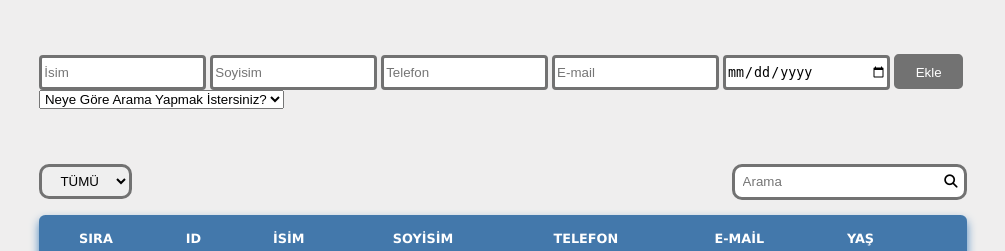
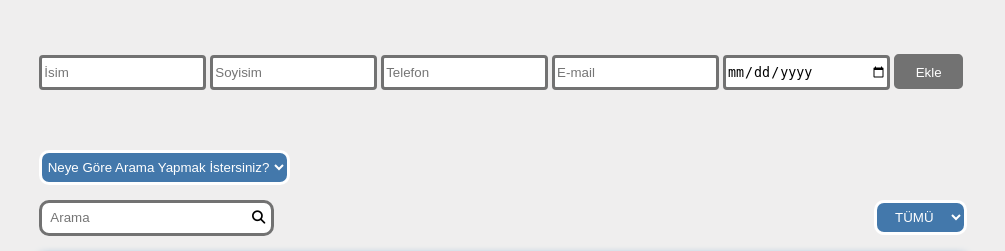
Before and after one commit to SemaEkmekci/Web_Gelistirme-Web-Development-, a PHP site: page / in a window 1280 px wide. Shown: the top 251 px of the page, without its empty margins (137-1142 px from the left). Run offline with PHP 8.4, Linux system fonts and the light colour scheme; lists and menus that the app fills with data are empty; some libraries are stand-ins or nearby versions.

Commit message:
Update index.css

```diff
--- a/Js_Table/index.css
+++ b/Js_Table/index.css
@@ -56,30 +56,50 @@ tr:nth-child(even) {
   border-radius: 10px;
   background-color: white;
   border: 3px solid rgb(114, 114, 114);
-  margin-top: 55px;
+  /* margin-top: 55px; */
   margin-bottom: 15px;
-  float: right;
+  float: left;
 }
 .arama_kts {
+  cursor: pointer;
   border: none;
   border-radius: 10px;
   height: 28px;
   width: 200px;
   outline: 0;
 }
+
+.form-select2 {
+  /* margin-top: 105px; */
+  width: 27%;
+  border-radius: 10px;
+  border: 3px solid #fff;
+  /* float: right; */
+  height: 35px;
+  margin-top: 60px;
+  margin-bottom: 15px;
+  cursor: pointer;
+  color: #fff;
+  background-color: #4378ab;
+}
+
 .form-select {
   width: 10%;
   border-radius: 10px;
-  border: 3px solid rgb(114, 114, 114);
-  float: left;
+  cursor: pointer;
+  border: 3px solid #fff;
+  float: right;
   height: 35px;
   margin-bottom: 15px;
-  margin-top: 55px;
+  color: #fff;
+  background-color: #4378ab;
+
+  /* margin-top: 55px; */
 }
 option {
   text-align: center;
   font-size: 17px;
-  color: #5192cf;
+  /* color: #5192cf; */
 }
 .input-box {
   border-radius: 4px;
@@ -109,7 +129,7 @@ option {
   color: #fff;
   border-radius: 8px;
   float: right;
-
+  border-color: #c7daeb52;
   cursor: pointer;
 }
 @media screen and (max-width: 765px) {
```
